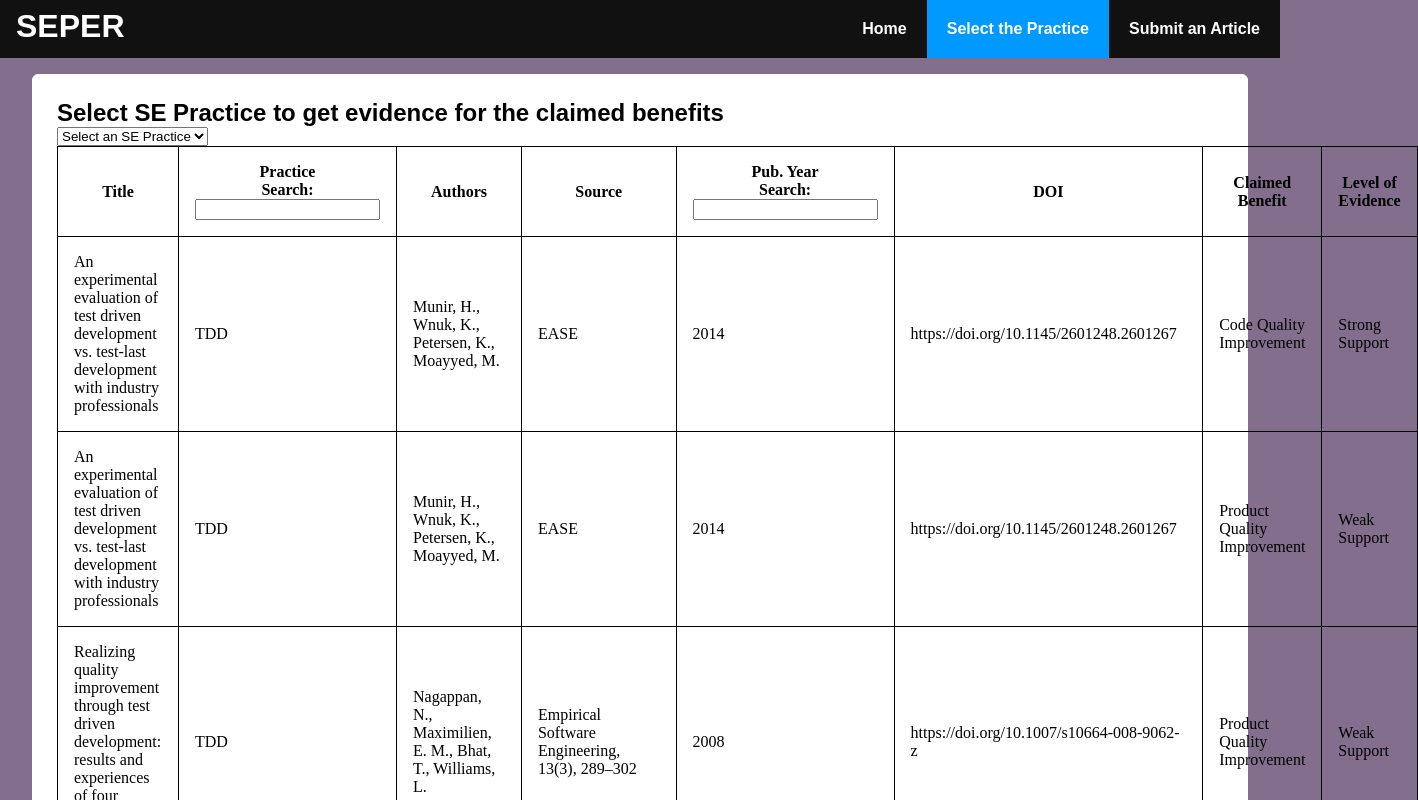
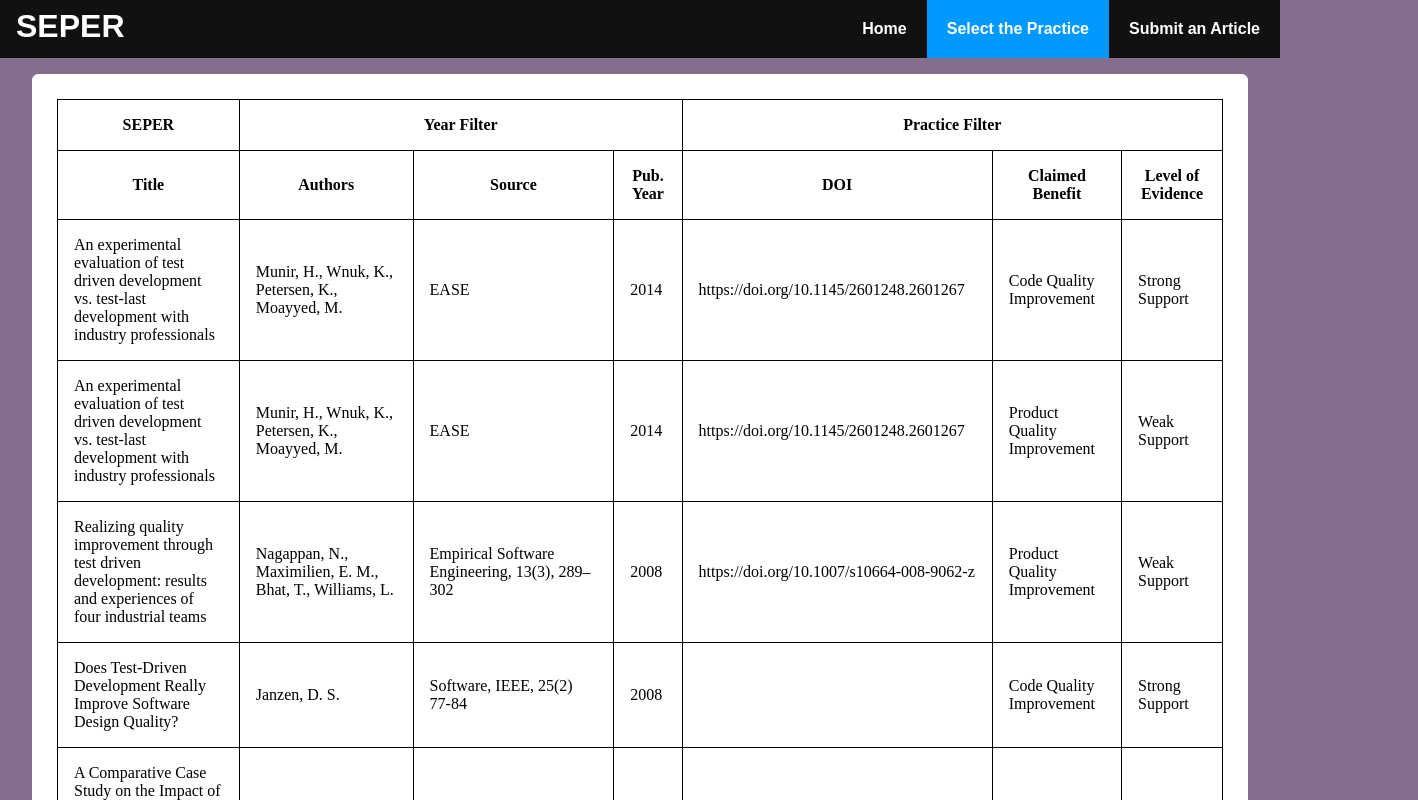
Before and after one commit to cheryl-cheng/SEPER, a React (Create React App) app in the folder frontend/: page /SEPractice in a window 1280 px wide. Shown: the top 800 px of the page, 1418 px wide, since content can reach past the window. Built offline with nearby package versions, Linux system fonts and the light colour scheme.

Commit message:
Restyled table

```diff
--- a/frontend/src/components/ColumnFilter.js
+++ /dev/null
@@ -1,14 +0,0 @@
-import React from 'react'
-
-export const ColumnFilter = ({ column }) => {
-    const { filterValue, setFilter } = column
-  return (
-      <span>
-          Search:{' '}
-          <input
-            value={filterValue || ''}
-            onChange={(e) => setFilter(e.target.value)}
-        />
-      </span>
-  )
-}
--- a/frontend/src/components/Dropdown.js
+++ /dev/null
@@ -1,18 +0,0 @@
-import React from 'react';
-import SEPractices from "../dummydata/SEPractices"
-
-  const optionItems = SEPractices.map((SEPractice) =>
-                <option key={SEPractice.practice}>{SEPractice.practice}</option>
-            );
-  const Dropdown = () => {
-    return (
-        <div>
-             <select>
-                <option value="">Select an SE Practice </option>
-                {optionItems}
-             </select>
-         </div>
-
-    )
-  }
-  export default Dropdown;
--- /dev/null
+++ b/frontend/src/components/SortFilter.js
@@ -0,0 +1,17 @@
+import React from 'react'
+
+export const SortFilter = ({ filter, onChange }) => {
+    return (
+        <span>
+            <select
+                onChange={event => onChange(event.target.value)}
+                style={{ width: "100%" }}
+                value={filter ? filter.value : "all"}
+            >
+                <option value="all">Show All</option>
+                <option value="TDD">TDD</option>
+                <option value="Mob Programming">Mob Programming</option>
+            </select>
+        </span>
+    )
+}
--- a/frontend/src/components/evidencetable.js
+++ b/frontend/src/components/evidencetable.js
@@ -34,7 +34,10 @@ const {
       columns,
       data,
       defaultColumn,
-      initialState: { pageIndex: 0 },
+      initialState: {
+        pageIndex: 0,
+        hiddenColumns:["practice"]
+      },
     },
     useFilters,
     useSortBy,
@@ -54,9 +57,6 @@ const {
                 <th {...column.getHeaderProps(column.getSortByToggleProps())}>
                   {column.render('Header')}
                   {/* Add a sort direction indicator */}
-                  <div>
-                    {column.canFilter ? column.render('Filter') : null}
-                  </div>
                   <span>
                     {column.isSorted
                       ? column.isSortedDesc
--- a/frontend/src/components/tablecolumns.js
+++ b/frontend/src/components/tablecolumns.js
@@ -1,46 +1,68 @@
-import { ColumnFilter } from './ColumnFilter'
+import { SortFilter } from "./SortFilter";
 
 const tablecolumns = [
     {
+      Header: 'SEPER',
+      columns: [
+        {
           Header: 'Title',
           accessor: 'title',
-      Filter: ColumnFilter,
-      disableFilters: true
-    },{
+        },
+        {
           Header: 'Practice',
           accessor: 'practice',
-      Filter: ColumnFilter
-    },{
+          show: false,
+          filterable: true,
+          filterMethod: (filter, row) => {
+            if (filter.value === "all") {
+              return true;
+            }
+            if (filter.value === "TDD") {
+              return row[filter.id] === "TDD";
+            }
+            if (filter.value === "Mob Programming") {
+              return row[filter.id] === "Mob Programming";
+            }
+          },
+          Filter: SortFilter
+        },
+      ],
+    },
+    {
+      Header: 'Year Filter',
+      columns: [
+        {
           Header: 'Authors',
           accessor: 'authors',
-      Filter: ColumnFilter,
-      disableFilters: true
-    },{
+        },
+        {
           Header: 'Source',
           accessor: 'source',
-      Filter: ColumnFilter,
-      disableFilters: true
-    },{
+        },
+        {
           Header: 'Pub. Year',
           accessor: 'pubyear',
-      Filter: ColumnFilter,
-    },{
+        },
+      ],
+    },
+    {
+      Header: 'Practice Filter',
+      columns: [
+        {
           Header: 'DOI',
           accessor: 'doi',
-      Filter: ColumnFilter,
-      disableFilters: true
-    },{
+        },
+        {
           Header: 'Claimed Benefit',
           accessor: 'claim',
-      Filter: ColumnFilter,
-      disableFilters: true
-    },{
+        },
+        {
           Header: 'Level of Evidence',
           accessor: 'evidence',
-      Filter: ColumnFilter,
-      disableFilters: true
-    }
+        },
+      ],
+    },
+
   ]
 
   export default tablecolumns;
-  //module.exports = tablecolumns
--- a/frontend/src/dummydata/SEPractices.js
+++ /dev/null
@@ -1,13 +0,0 @@
-const SEPractices = [
-    {
-      id: 1,
-      practice: 'TDD',
-    },
-    {
-      id: 2,
-      practice: 'Mob Programming',
-    },
-
-  ];
-
-  export default SEPractices;
--- a/frontend/src/pages/SE-Practice.js
+++ b/frontend/src/pages/SE-Practice.js
@@ -2,13 +2,10 @@ import articles from "../dummydata/articles.js";
 import Styles from "../components/tablestyle.js";
 import Table from "../components/evidencetable.js";
 import tablecolumns from "../components/tablecolumns.js";
-import Dropdown from "../components/Dropdown.js";
 
 const SEPractice = () => {
     return (
       <div>
-        <h2>Select SE Practice to get evidence for the claimed benefits</h2>
-              <Dropdown/>
                <Styles>
                  <Table
                   data={articles}
```
Lines whose indentation alone changed are shown as unchanged.
